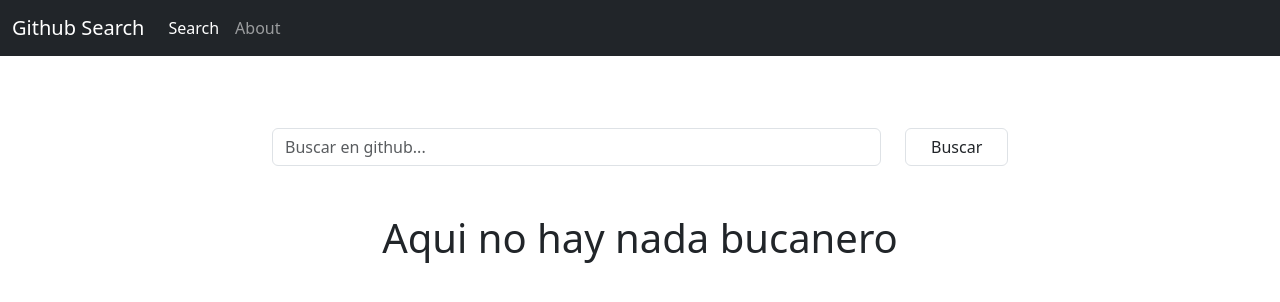
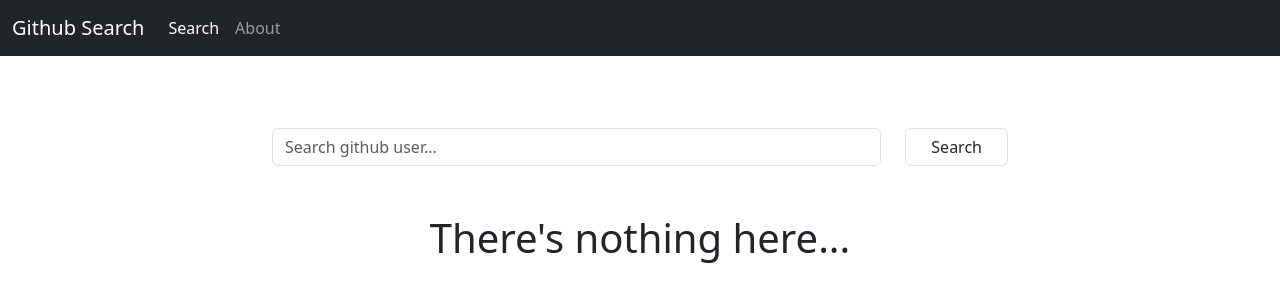
Before and after one commit to NicolasCasClew/Github-Search-Project, an Angular app: page / in a window 1280 px wide. Shown: the top 302 px of the page. Built offline with nearby package versions, Linux system fonts and the light colour scheme.

Commit message:
final translation , small touches

```diff
--- a/src/app/components/about/about.component.html
+++ b/src/app/components/about/about.component.html
@@ -1,4 +1,4 @@
-<p>
-  Mi pagina de github --&gt
+<p class="text-center">
+  My github page -->
   <a href="https://github.com/NicolasCasClew">github.com/NicolasCasClew</a>
 </p>
--- a/src/app/components/profile/profile.component.html
+++ b/src/app/components/profile/profile.component.html
@@ -7,17 +7,18 @@
           class="form-control"
           name="username"
           [(ngModel)]="username"
-          placeholder="Buscar en github..."
+          placeholder="Search github user..."
+          (keyup.enter)="searchUser()"
         />
       </div>
     </form>
   </div>
   <div class="col-md-2">
-    <button class="form-control" (click)="searchUser()">Buscar</button>
+    <button class="form-control" (click)="searchUser()">Search</button>
   </div>
 </div>
 <br /><br />
-<h1 class="text-center" *ngIf="!user">Aqui no hay nada bucanero</h1>
+<h1 class="text-center" *ngIf="!user">There's nothing here...</h1>
 <div *ngIf="user">
   <div class="card mb-3">
     <div class="row g-0">
--- a/src/index.html
+++ b/src/index.html
@@ -2,7 +2,7 @@
 <html lang="en">
   <head>
     <meta charset="utf-8" />
-    <title>AngularProyect</title>
+    <title>Github Search by Nicolas</title>
     <base href="/" />
     <meta name="viewport" content="width=device-width, initial-scale=1" />
     <link rel="icon" type="image/x-icon" href="favicon.ico" />
```
Also changed, not shown: 1 other file (tests, documents, lock files or other folders).
